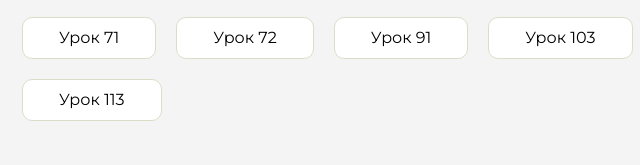
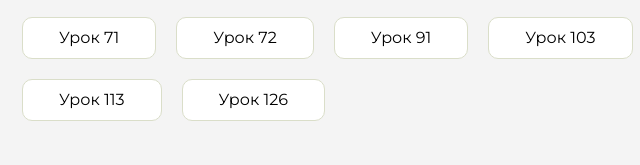
Before and after one commit to Yngvarr757/homework, a plain HTML site: page index.html in a window 1280 px wide. Shown: the part 345-510 px from the top of the page, 434-1074 px from the left. Drawn offline with Linux system fonts and the light colour scheme.

Commit message:
Update index.html

```diff
--- a/index.html
+++ b/index.html
@@ -135,6 +135,9 @@
                     <li class="content__list-item">
                         <a href="homework-8/index.html">Урок 113</a>
                     </li>
+                    <li class="content__list-item">
+                        <a href="homework-9/css/index.html">Урок 126</a>
+                    </li>
                 </ul>
             </div>
             <div class="content__block hidden" id="diplomBlock">
```
